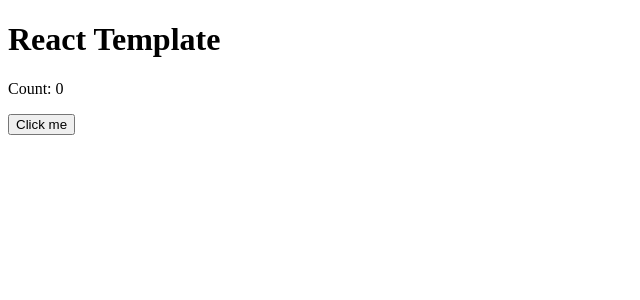
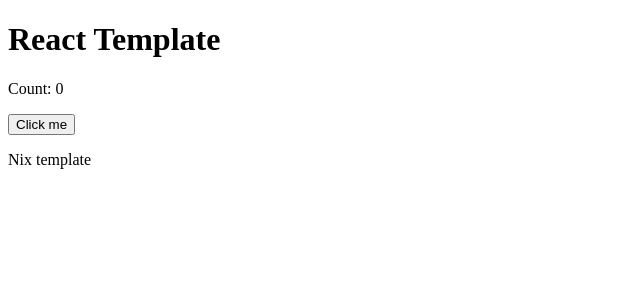
Before and after one commit to shedali/template-nix-project, a React (Vite) app: page / in a window 1280 px wide. Shown: the top 300 px of the page, without its empty margins (0-640 px from the left). Built offline with nearby package versions, Linux system fonts and the light colour scheme.

Commit message:
nix template

```diff
--- a/src/main.tsx
+++ b/src/main.tsx
@@ -9,6 +9,7 @@ function App() {
       <h1>React Template</h1>
       <p>Count: {count}</p>
       <button onClick={() => setCount(count + 1)}>Click me</button>
+      <p>Nix template</p>
     </div>
   );
 }
```
